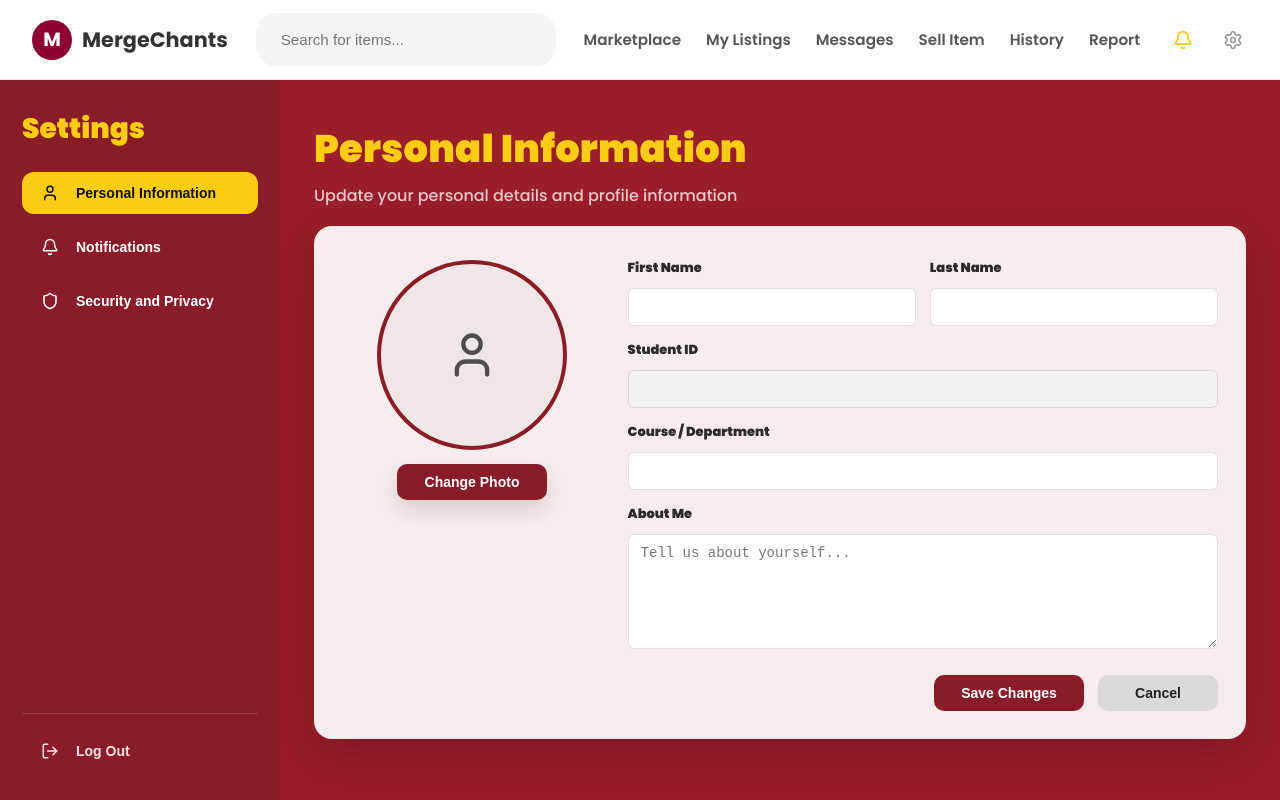
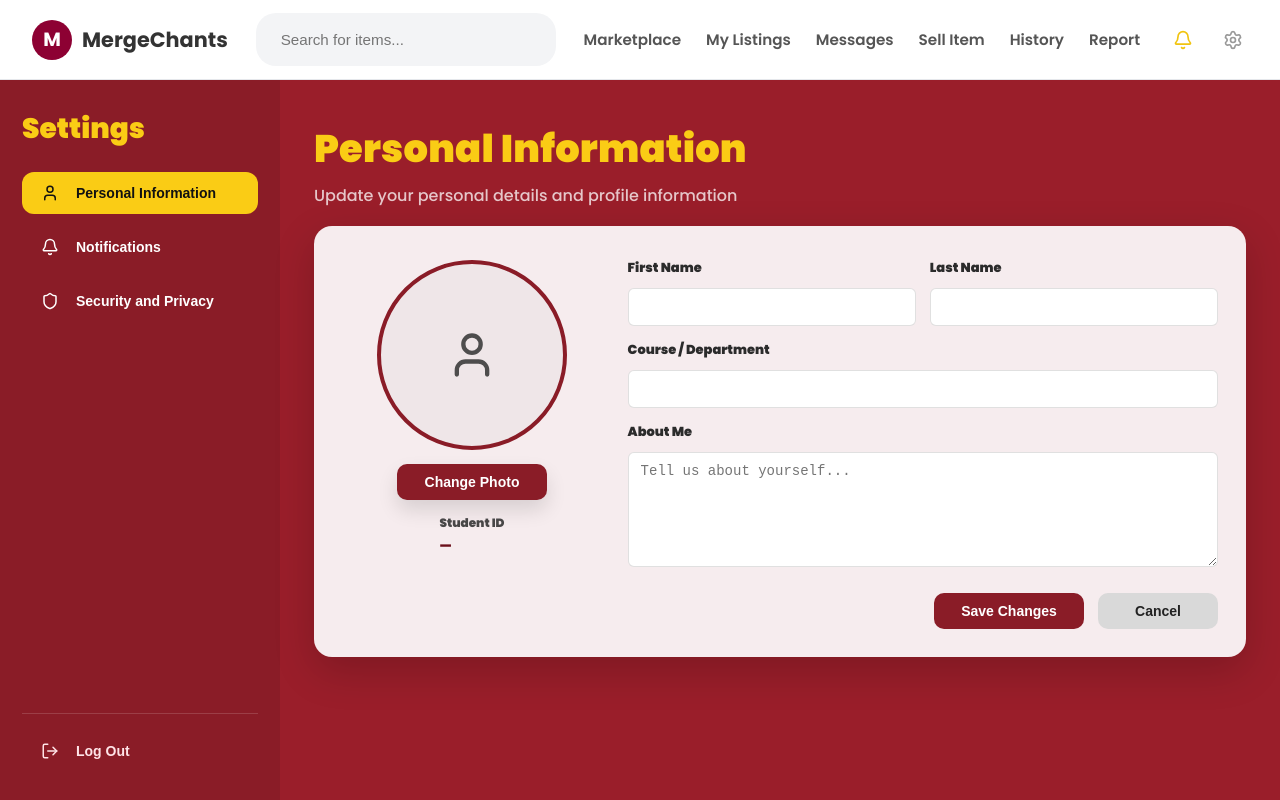
Before and after one commit to MichaelGrant-Libato/MergeChants, a React (Create React App) app in the folder frontend/: page /settings in a window 1280 px wide. Built offline with nearby package versions, Linux system fonts and the light colour scheme.

Commit message:
feat(settings): fix profile save and student id flow

```diff
--- a/frontend/src/pages/Settings/Settings.js
+++ b/frontend/src/pages/Settings/Settings.js
@@ -1,4 +1,6 @@
-import React, { useEffect, useMemo, useState } from "react";
+// src/pages/Settings/Settings.js
+
+import React, { useState, useEffect } from "react";
 import { useNavigate } from "react-router-dom";
 import { User, Bell, Shield, LogOut } from "lucide-react";
 import "./Settings.css";
@@ -42,6 +44,8 @@ const PersonalInformation = ({
   onCancel,
   saving,
 }) => {
+  const studentNumber = userData?.studentNumber || "";
+
   return (
     <>
       <header className="mc-settings__header">
@@ -64,6 +68,11 @@ const PersonalInformation = ({
           <button className="mc-btn mc-btn--primary" type="button">
             Change Photo
           </button>
+
+          <div className="mc-studentIdBlock">
+            <div className="mc-studentIdLabel">Student ID</div>
+            <div className="mc-studentIdValue">{studentNumber || "—"}</div>
+          </div>
         </div>
 
         <form
@@ -96,16 +105,6 @@ const PersonalInformation = ({
           </div>
 
           <div className="mc-field">
-            <label className="mc-label">Student ID</label>
-            <input
-              className="mc-input mc-input--disabled"
-              type="text"
-              value={userData.studentNumber || ""}
-              disabled
-            />
-          </div>
-
-          <div className="mc-field">
             <label className="mc-label">Course / Department</label>
             <input
               className="mc-input"
@@ -130,7 +129,12 @@ const PersonalInformation = ({
             <button className="mc-btn mc-btn--save" type="submit" disabled={saving}>
               {saving ? "Saving..." : "Save Changes"}
             </button>
-            <button className="mc-btn mc-btn--cancel" type="button" onClick={onCancel} disabled={saving}>
+            <button
+              className="mc-btn mc-btn--cancel"
+              type="button"
+              onClick={onCancel}
+              disabled={saving}
+            >
               Cancel
             </button>
           </div>
@@ -179,7 +183,9 @@ const SecuritySettings = () => (
   <>
     <header className="mc-settings__header">
       <h1 className="mc-settings__heading">Security and Privacy</h1>
-      <p className="mc-settings__subheading">Manage your security settings and privacy preferences</p>
+      <p className="mc-settings__subheading">
+        Manage your security settings and privacy preferences
+      </p>
     </header>
 
     <section className="mc-genericCard">
@@ -212,19 +218,8 @@ const SecuritySettings = () => (
   </>
 );
 
-async function readErrorMessage(res) {
-  const text = await res.text();
-  try {
-    const j = JSON.parse(text);
-    return j.message || j.error || text;
-  } catch {
-    return text || "Request failed";
-  }
-}
-
 export default function SettingsPage() {
   const [activeTab, setActiveTab] = useState("personal");
-
   const [userData, setUserData] = useState({});
   const [profileId, setProfileId] = useState(null);
 
@@ -238,58 +233,35 @@ export default function SettingsPage() {
   const navigate = useNavigate();
   const studentId = localStorage.getItem("studentId");
 
-  const extractedEmail = useMemo(() => {
-    return (
-      userData.email ||
-      userData.studentEmail ||
-      userData.userEmail ||
-      userData.accountEmail ||
-      ""
-    );
-  }, [userData]);
-
   const resetToLoadedValues = async () => {
     if (!studentId) return;
 
     try {
-      // 1) Load student
-      const resStudent = await fetch(`${API_BASE}/api/students/${studentId}`);
-      if (!resStudent.ok) throw new Error(await readErrorMessage(resStudent));
+      const resStudent = await fetch(`${API_BASE}/api/students/${encodeURIComponent(studentId)}`);
+      if (!resStudent.ok) {
+        const text = await resStudent.text();
+        throw new Error(text || "Failed to load student data");
+      }
       const student = await resStudent.json();
       setUserData(student);
 
-      // Always set from student initially
       setFirstName(student.firstName || "");
       setLastName(student.lastName || "");
       setCourse(student.course || "");
       setAbout("");
 
-      const studentNumber = student.studentNumber || "";
-      const email =
-        student.email ||
-        student.studentEmail ||
-        student.userEmail ||
-        student.accountEmail ||
-        "";
-
-      // 2) Load profile (studentId first, fallback email)
-      let prof = null;
-
-      if (studentNumber) {
-        const resByStudent = await fetch(
-          `${API_BASE}/api/profiles/student/${encodeURIComponent(studentNumber)}`
-        );
-        if (resByStudent.ok) prof = await resByStudent.json();
+      const studentNumber = student.studentNumber;
+      if (!studentNumber) {
+        setProfileId(null);
+        return;
       }
 
-      if (!prof && email) {
-        const resByEmail = await fetch(
-          `${API_BASE}/api/profiles/email/${encodeURIComponent(email)}`
-        );
-        if (resByEmail.ok) prof = await resByEmail.json();
-      }
+      const resProfile = await fetch(
+        `${API_BASE}/api/profiles/student/${encodeURIComponent(studentNumber)}`
+      );
 
-      if (prof) {
+      if (resProfile.ok) {
+        const prof = await resProfile.json();
         setProfileId(prof.id);
 
         const parts = (prof.fullName || "").trim().split(" ").filter(Boolean);
@@ -304,8 +276,8 @@ export default function SettingsPage() {
         setProfileId(null);
       }
     } catch (err) {
-      console.error("Failed to reload:", err);
-      alert("Failed to load profile data. Check console.");
+      console.error("Failed to reload student/profile:", err);
+      setProfileId(null);
     }
   };
 
@@ -317,24 +289,15 @@ export default function SettingsPage() {
   const handleSaveProfile = async () => {
     if (saving) return;
 
-    const studentNumber = userData.studentNumber || "";
-    const email = extractedEmail;
-
+    const studentNumber = userData?.studentNumber;
     if (!studentNumber) {
-      alert("No student number found for this user.");
-      return;
-    }
-    if (!email) {
-      alert("No email found for this user. Student API did not return an email field.");
-      console.log("DEBUG userData:", userData);
+      alert("No student ID found for this user.");
       return;
     }
 
     const payload = {
       studentId: studentNumber,
       fullName: `${firstName} ${lastName}`.trim(),
-      email,
-      phone: "",
       campus: course,
       bio: about,
     };
@@ -342,21 +305,25 @@ export default function SettingsPage() {
     try {
       setSaving(true);
 
-      const endpoint = profileId
-        ? `${API_BASE}/api/profiles/${profileId}`
-        : `${API_BASE}/api/profiles`;
-
-      const method = profileId ? "PUT" : "POST";
-
-      const res = await fetch(endpoint, {
-        method,
-        headers: { "Content-Type": "application/json" },
-        body: JSON.stringify(payload),
-      });
+      let res;
+      if (profileId) {
+        res = await fetch(`${API_BASE}/api/profiles/${profileId}`, {
+          method: "PUT",
+          headers: { "Content-Type": "application/json" },
+          body: JSON.stringify(payload),
+        });
+      } else {
+        res = await fetch(`${API_BASE}/api/profiles`, {
+          method: "POST",
+          headers: { "Content-Type": "application/json" },
+          body: JSON.stringify(payload),
+        });
+      }
 
       if (!res.ok) {
-        const msg = await readErrorMessage(res);
-        throw new Error(msg);
+        const text = await res.text();
+        alert(text || "Failed to save profile.");
+        return;
       }
 
       const saved = await res.json();
@@ -364,7 +331,7 @@ export default function SettingsPage() {
       alert("Profile saved!");
     } catch (err) {
       console.error(err);
-      alert(`Failed to save profile.\n\n${err.message}`);
+      alert("Failed to save profile.");
     } finally {
       setSaving(false);
     }
```
